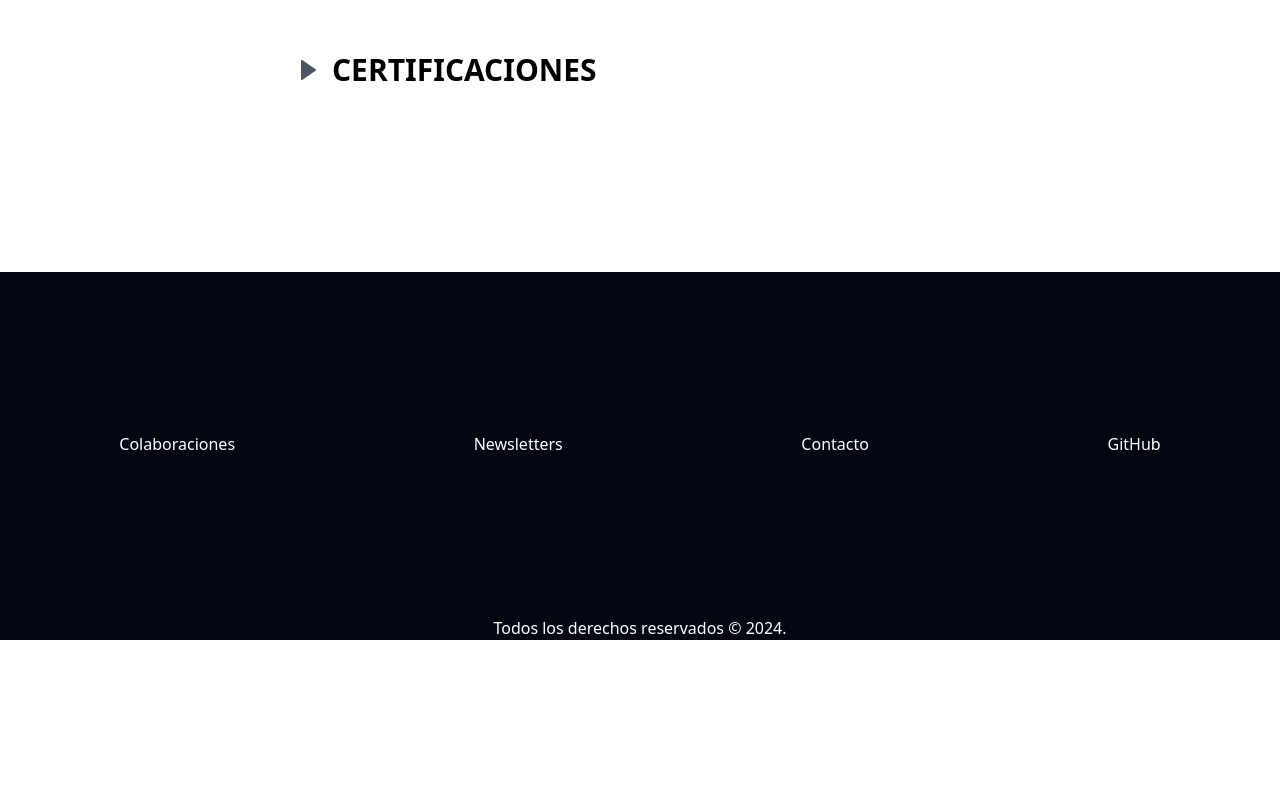
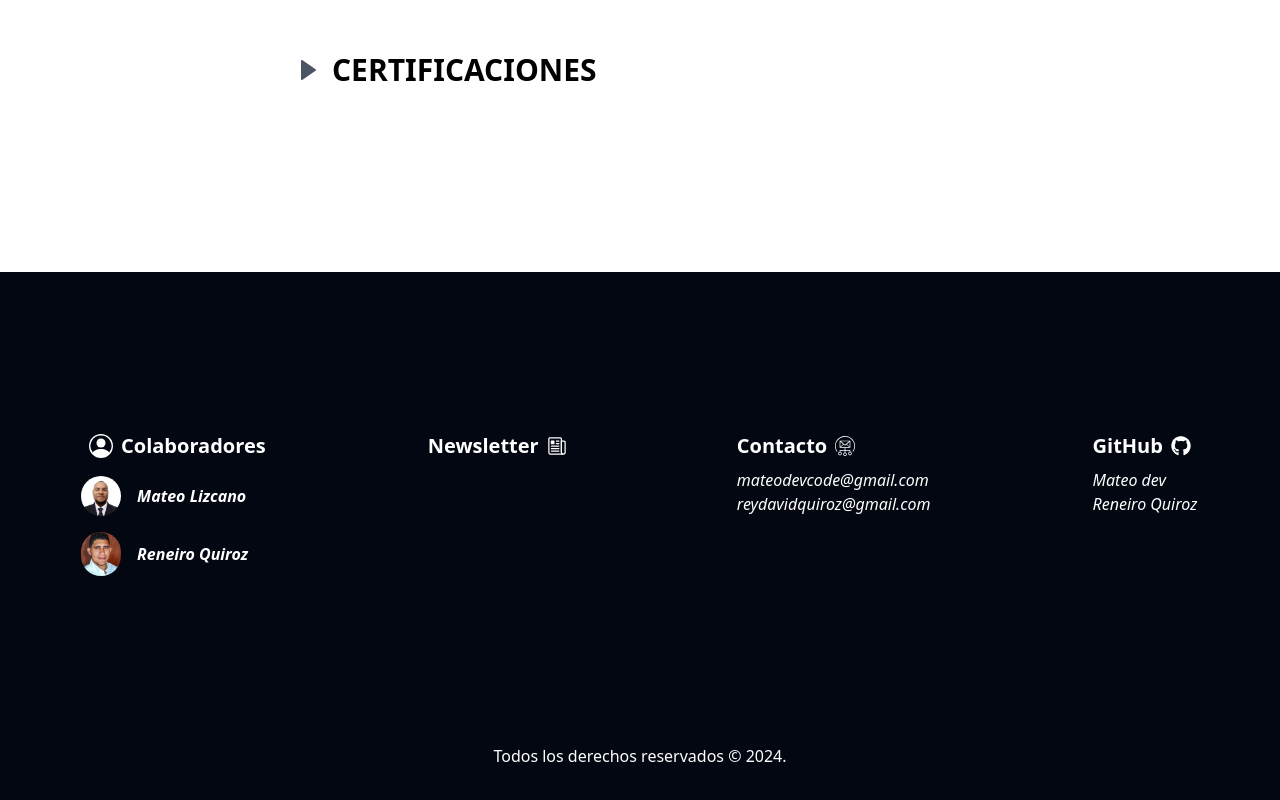
Before and after one commit to mateodevcode/curriculum-vitae-react, a React (Vite) app: page /curriculum-vitae-react/ in a window 1280 px wide. Shown: the part 2608-3408 px from the top of the page. Before the commit the page ends 3248 px from the top, so only its background shows below. Built offline with nearby package versions, Linux system fonts and the light colour scheme.

Commit message:
Se actualizo el footer

```diff
--- a/src/components/Footer.jsx
+++ b/src/components/Footer.jsx
@@ -1,23 +1,95 @@
+import { BsPersonCircle } from "react-icons/bs";
+import { FaGithub } from "react-icons/fa6";
+import { IoNewspaperOutline } from "react-icons/io5";
+import { SiAmazonsimpleemailservice } from "react-icons/si";
+import reneiro from "../img/perfil.png";
+import mateo from "../img/mateo.jpg";
+
 const Footer = () => {
   return (
     <div className="flex flex-col justify-between items-center bg-gray-950 w-ful h-full text-white">
-      <div className="flex flex-row justify-around items-center my-40 w-full">
-      <div>
-          <p>Colaboraciones</p>
+      <div className="flex flex-row justify-around items-start my-40 w-full">
+        <div className="flex flex-col justify-center items-start">
+          <div className="flex flex-row justify-center items-center hover:text-blue-600 text-xl font-semibold mb-2">
+            <BsPersonCircle className="mx-2 text-2xl" />
+            <span>Colaboradores</span>
+          </div>
+          <div className="flex flex-row justify-center items-center my-2">
+            <img src={mateo} alt="" className="w-10 rounded-full" />
+            <a
+              href="https://github.com/mateodevcode"
+              target="_blank"
+              className="italic hover:text-gray-400 font-semibold mx-4"
+            >
+              Mateo Lizcano
+            </a>
+          </div>
+
+          <div className="flex flex-row justify-center items-center my-2">
+            <img src={reneiro} alt="" className="w-10 rounded-full" />
+            <a
+              href="https://github.com/mateodevcode"
+              target="_blank"
+              className="italic hover:text-gray-400 font-semibold mx-4"
+            >
+              Reneiro Quiroz
+            </a>
+          </div>
+
         </div>
-        <div>
-          <p>Newsletters</p>
+
+        <div className="flex flex-col justify-center items-start">
+          <div className="flex flex-row justify-center items-center hover:text-blue-600 text-xl font-semibold mb-2">
+            <span>Newsletter</span>
+            <IoNewspaperOutline className="mx-2" />
+          </div>
         </div>
-        <div>
-          <p>Contacto</p>
+
+        <div className="flex flex-col justify-center items-start">
+          <div className="flex flex-row justify-center items-center hover:text-blue-600 text-xl font-semibold mb-2">
+            <span>Contacto</span>
+            <SiAmazonsimpleemailservice className="mx-2" />
+          </div>
+          <a
+            href="https://github.com/mateodevcode"
+            target="_blank"
+            className="italic hover:text-gray-400"
+          >
+            mateodevcode@gmail.com
+          </a>
+          <a
+            href="https://github.com/ReyMQ28"
+            target="_blank"
+            className="italic hover:text-gray-400"
+          >
+            reydavidquiroz@gmail.com
+          </a>
         </div>
-        <div>
-          <p className="hover:text-blue-600">GitHub</p>
+
+        <div className="flex flex-col justify-center items-start">
+          <div className="flex flex-row justify-center items-center hover:text-blue-600 text-xl font-semibold mb-2">
+            <span>GitHub</span>
+            <FaGithub className="mx-2" />
+          </div>
+          <a
+            href="https://github.com/mateodevcode"
+            target="_blank"
+            className="italic hover:text-gray-400"
+          >
+            Mateo dev
+          </a>
+          <a
+            href="https://github.com/ReyMQ28"
+            target="_blank"
+            className="italic hover:text-gray-400"
+          >
+            Reneiro Quiroz
+          </a>
         </div>
       </div>
-      <p>Todos los derechos reservados © 2024.</p>
+      <p className="pb-10">Todos los derechos reservados © 2024.</p>
     </div>
-  )
-}
+  );
+};
 
-export default Footer
+export default Footer;
--- a/src/components/Skills.jsx
+++ b/src/components/Skills.jsx
@@ -7,7 +7,7 @@ function Skills() {
       <h3 className="font-semibold text-3xl hover:text-blue-800 w-min pb-4">SKILLS</h3>
       <div className="w-full flex flex-wrap">
         {skillsLeguajes.map((skill) => (
-            <div key={skill.id} className="flex flex-row jus items-center border-blue-700 hover:text-white hover:bg-gray-950 border-2 rounded-xl w-max px-3 py-1 m-1.5 font-semibold cursor-pointer">
+            <div key={skill.id} className="flex flex-row jus items-center border-blue-700 hover:text-white hover:bg-gray-950 border-2 rounded-xl w-max px-3 py-1 m-1.5 font-semibold cursor-pointer hover:shadow-xl hover:shadow-blue-900">
                 <img src={skill.img} alt={skill.alt} className='w-5 mr-2' />
                 <span>{skill.nombre}</span>
             </div>
```
Also changed, not shown: src/img/mateo.jpg (added).
